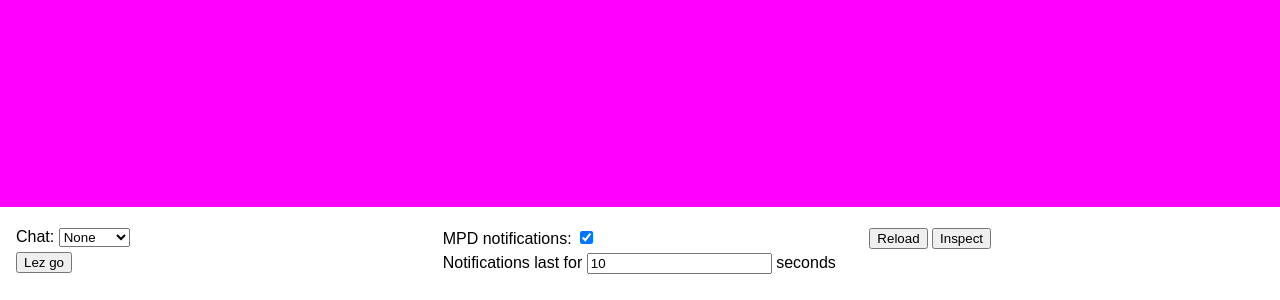
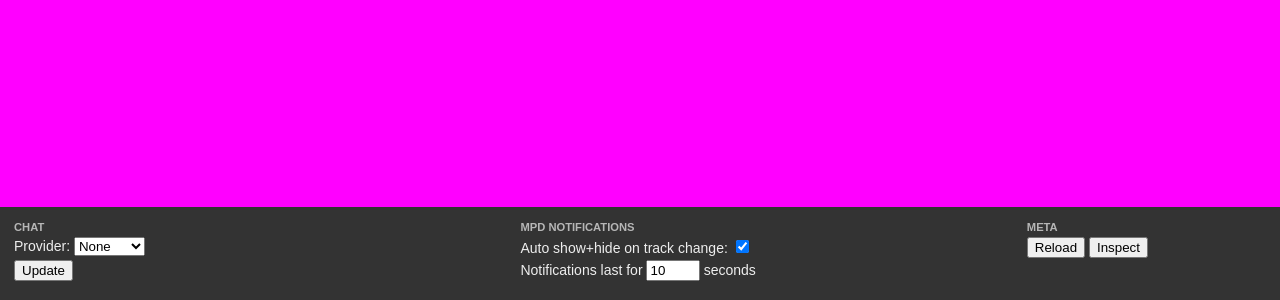
Before and after one commit to codl/slate, an Electron app: page index.html in a window 1280 px wide. Shown: the part 513-813 px from the top of the page. Drawn offline with Linux system fonts and the light colour scheme; no server answers.

Commit message:
controls styling

```diff
--- a/index.css
+++ b/index.css
@@ -1,7 +1,8 @@
 body {
     margin: 0;
     font-family: "Liberation Sans";
-    background: white;
+    background: #333;
+    color: #eee;
 }
 
 .controls {
@@ -9,6 +10,7 @@ body {
     display: flex;
     width: 100%;
     flex-direction: row;
+    font-size: 14px;
 }
 
 .controls > div {
@@ -17,8 +19,24 @@ body {
     overflow: auto;
 }
 
+.controls > div.meta {
+    flex: 0.5 1;
+}
+
+.controls h3 {
+    text-transform: uppercase;
+    font-size: 0.8em;
+    margin: 0;
+    opacity: 0.7;
+    display: inline-block;
+}
+
 .controls p {
     margin: 0.3em 0;
+}
+
+.controls input[type=number] {
+    width: 4em;
 }
 
 .scene {
--- a/index.html
+++ b/index.html
@@ -13,7 +13,8 @@
         </div>
         <div class="controls">
             <div id="chat-controls">
-                <p>Chat:
+                <h3>Chat</h3>
+                <p>Provider:
                     <select id="chat-type">
                         <option selected value="none">None</option>
                         <option value="youtube">Youtube</option>
@@ -21,30 +22,33 @@
                         <option value="hitbox">Hitbox</option>
                     </select>
                 </p>
-                <p class="chat-sub picarto">Picarto channel name:
+                <p class="chat-sub picarto">Channel name:
                     <input id="picarto-channel" placeholder="codl"/>
                 </p>
-                <p class="chat-sub youtube">Youtube popout chat url:
+                <p class="chat-sub youtube">Popout chat url:
                     <input id="yt-url" placeholder="https://www.youtube.com/live_chat?..."/>
                 </p>
                 <p class="chat-sub youtube">
                     <button id="youtube-login">Login to YouTube</button>
                 </p>
-                <p class="chat-sub hitbox">Hitbox channel name:
+                <p class="chat-sub hitbox">Channel name:
                     <input id="hitbox-channel" placeholder="codl"/>
                 </p>
-                <p><button id="make-chat">Lez go</button></p>
+                <p><button id="make-chat">Update</button></p>
             </div>
             <div>
-                <p><label>
-                    MPD notifications:
-                    <input type=checkbox checked id="mpd-toggle" />
-                </label></p>
+                <h3>MPD notifications</h3>
+                <p>
+                    <label>Auto show+hide on track change:
+                        <input type=checkbox checked id="mpd-auto" />
+                    </label>
+                </p>
                 <p>Notifications last for
-                    <input type="text" id="notification-timeout" value="10" placeholder="10">
+                    <input type="number" id="notification-timeout" value="10" placeholder="10">
                 seconds</p>
             </div>
-            <div>
+            <div class="meta">
+                <h3>Meta</h3>
                 <p>
                     <button id="reload">Reload</button>
                     <button id="inspect">Inspect</button>
--- a/index.js
+++ b/index.js
@@ -43,7 +43,7 @@ function init(){
             np.appendChild(name);
         }
 
-        if(document.querySelector("#mpd-toggle").checked){
+        if(document.querySelector("#mpd-auto").checked){
             show_now_playing();
         }
     }
@@ -171,7 +171,7 @@ function init(){
         config["picarto-channel"] = document.querySelector("#picarto-channel").value;
         config["yt-url"] = document.querySelector("#yt-url").value;
         config["hitbox-channel"] = document.querySelector("#hitbox-channel").value;
-        config["mpd-toggle"] = document.querySelector("#mpd-toggle").checked;
+        config["mpd-auto"] = document.querySelector("#mpd-auto").checked;
         config["notification-timeout"] = document.querySelector("#notification-timeout").value;
         var content = JSON.stringify(config);
         fs.writeFile(config_file, content);
@@ -181,7 +181,7 @@ function init(){
     document.querySelector("#picarto-channel").addEventListener("change", save_config);
     document.querySelector("#yt-url").addEventListener("change", save_config);
     document.querySelector("#hitbox-channel").addEventListener("change", save_config);
-    document.querySelector("#mpd-toggle").addEventListener("change", save_config);
+    document.querySelector("#mpd-auto").addEventListener("change", save_config);
     document.querySelector("#notification-timeout").addEventListener("change", save_config);
 
 
```
